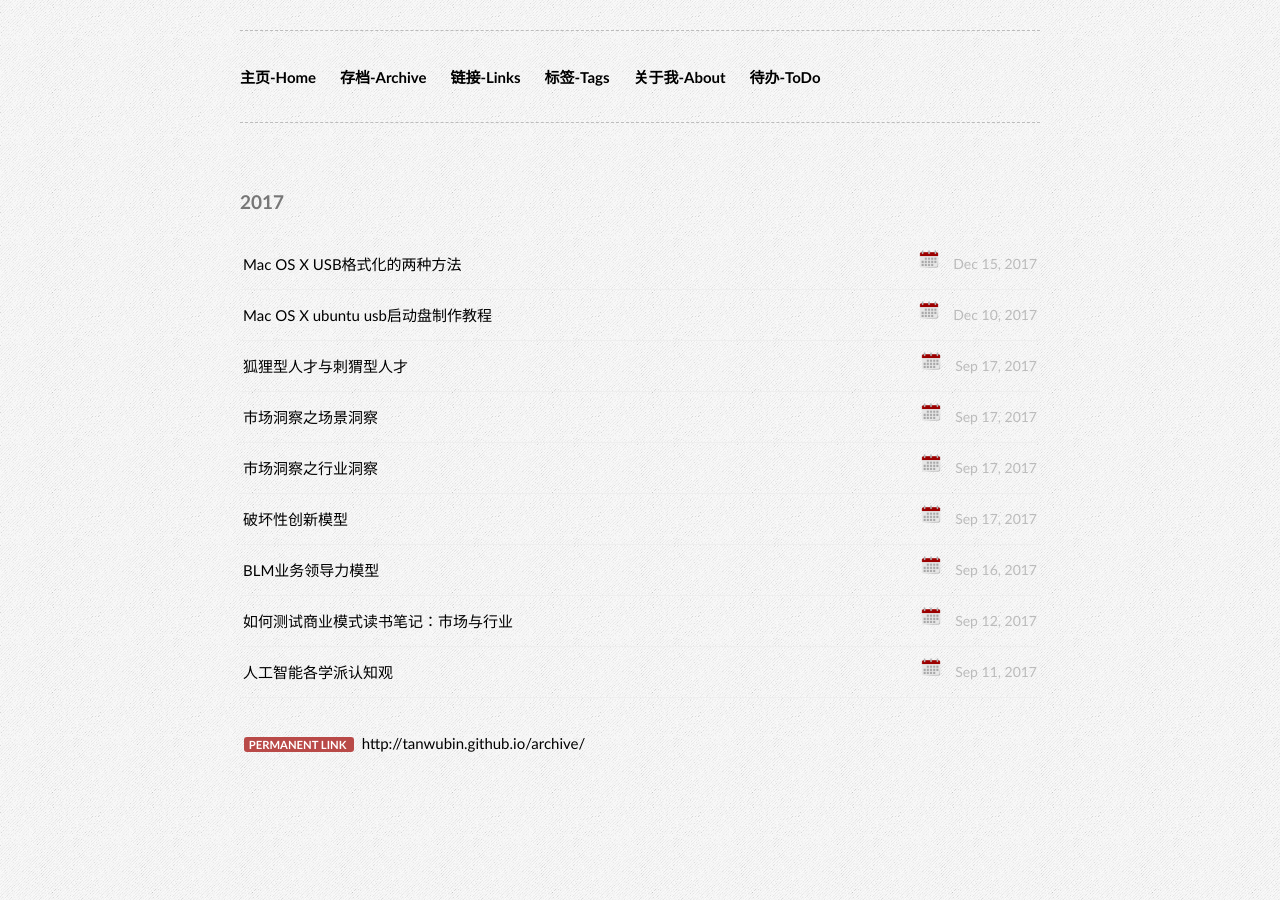
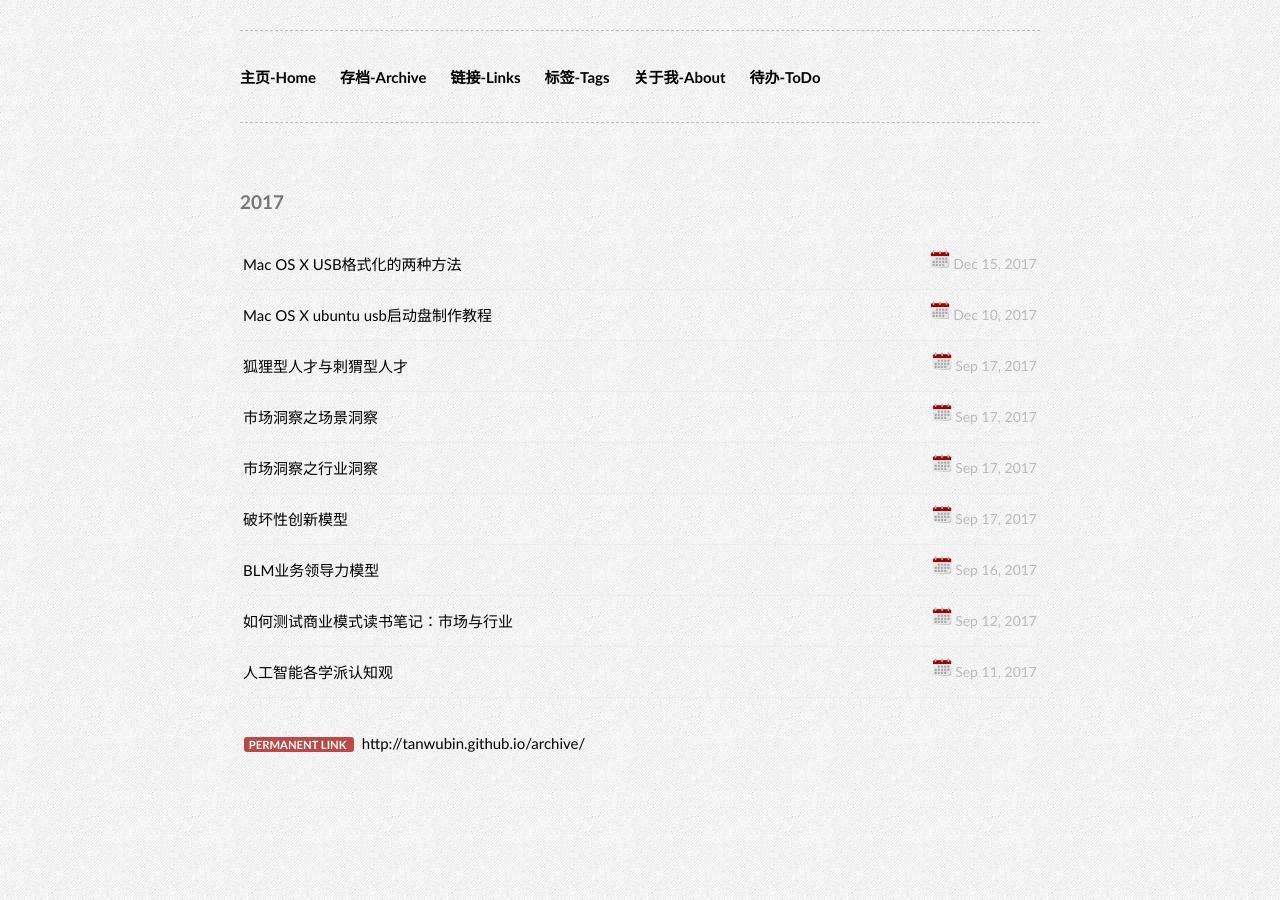
Before and after one commit to fk1091889767/tanwubin.github.io, a Jekyll site: the page built from archive.html, in a window 1280 px wide. Built offline with Jekyll 4.4.1, drawn with Linux system fonts in a browser that asks for light colours.

Commit message:
调整calendar宽度

```diff
--- a/_includes/themes/effector-wide/index.html
+++ b/_includes/themes/effector-wide/index.html
@@ -1,7 +1,7 @@
 <div class="wrapper">
 <ul class="postsList">
 {% for post in site.posts limit: 15%}
-<li><span><img src="../../../upload/image/calendar.png" width="20px"/>&nbsp;&nbsp;&nbsp;&nbsp;{{ post.date | date: "%b %d, %Y" }}</span> <a href="{{ post.url }}">{{ post.title }}</a></li>
+<li><span><img src="../../../upload/image/calendar.png" width="20px"/>&nbsp;{{ post.date | date: "%b %d, %Y" }}</span> <a href="{{ post.url }}">{{ post.title }}</a></li>
 {% endfor %}
 <li><a class="btn"  href="/archive/">More</a>→</li>
 </ul>
--- a/archive.html
+++ b/archive.html
@@ -18,7 +18,7 @@ keywords:
 <h2>{{ post_year1 }}</h2>
 <ul class="postsList">
 {% endif %}
-<li><span><img src="../../../upload/image/calendar.png" width="20px"/>&nbsp;&nbsp;&nbsp;&nbsp;{{ post.date | date: "%b %d, %Y" }}</span> <a href="{{ post.url }}">{{ post.title }}</a></li>
+<li><span><img src="../../../upload/image/calendar.png" width="20px"/>&nbsp;{{ post.date | date: "%b %d, %Y" }}</span> <a href="{{ post.url }}">{{ post.title }}</a></li>
 {% endfor %}
 </ul>
 </div>
```
